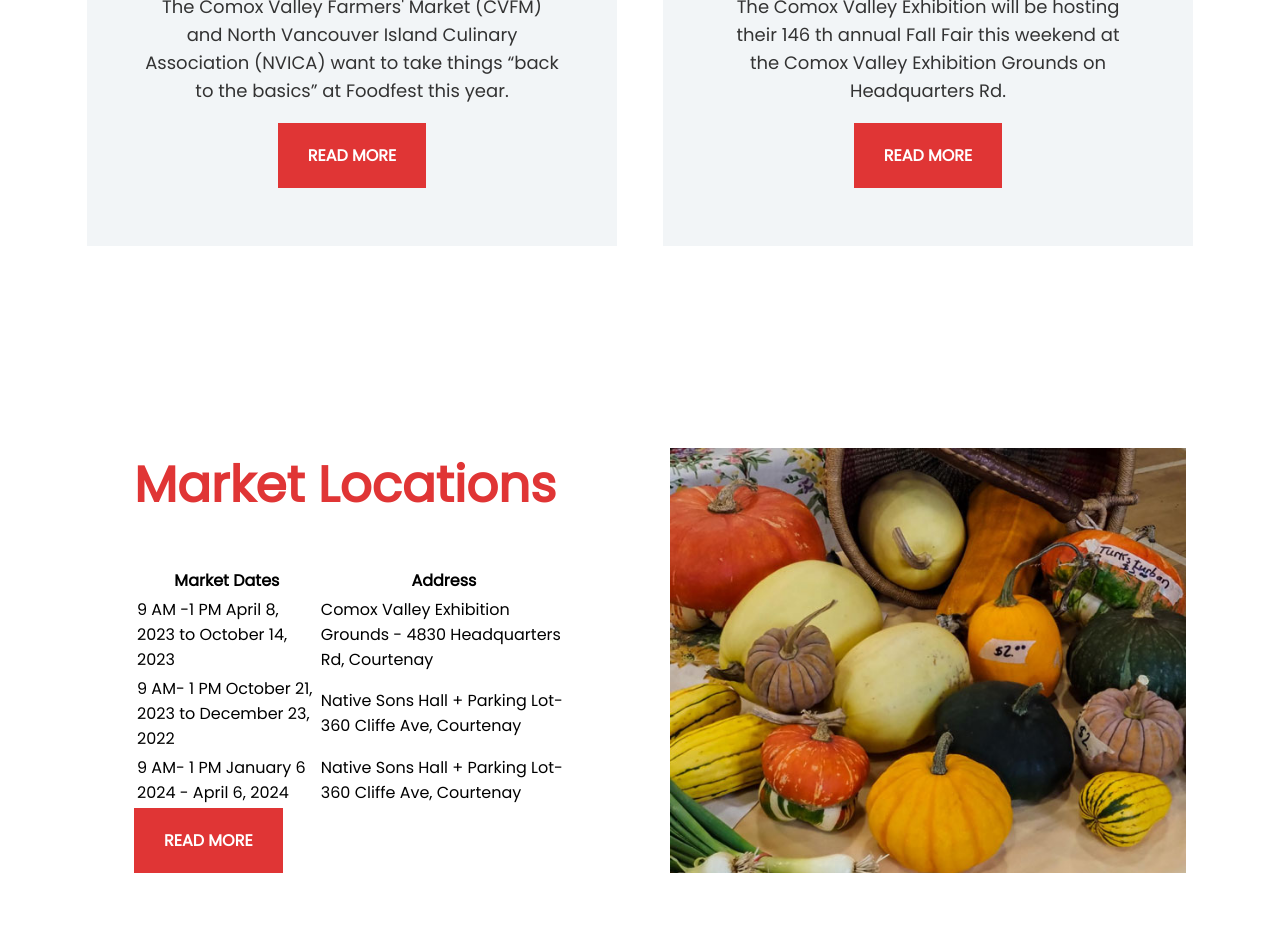
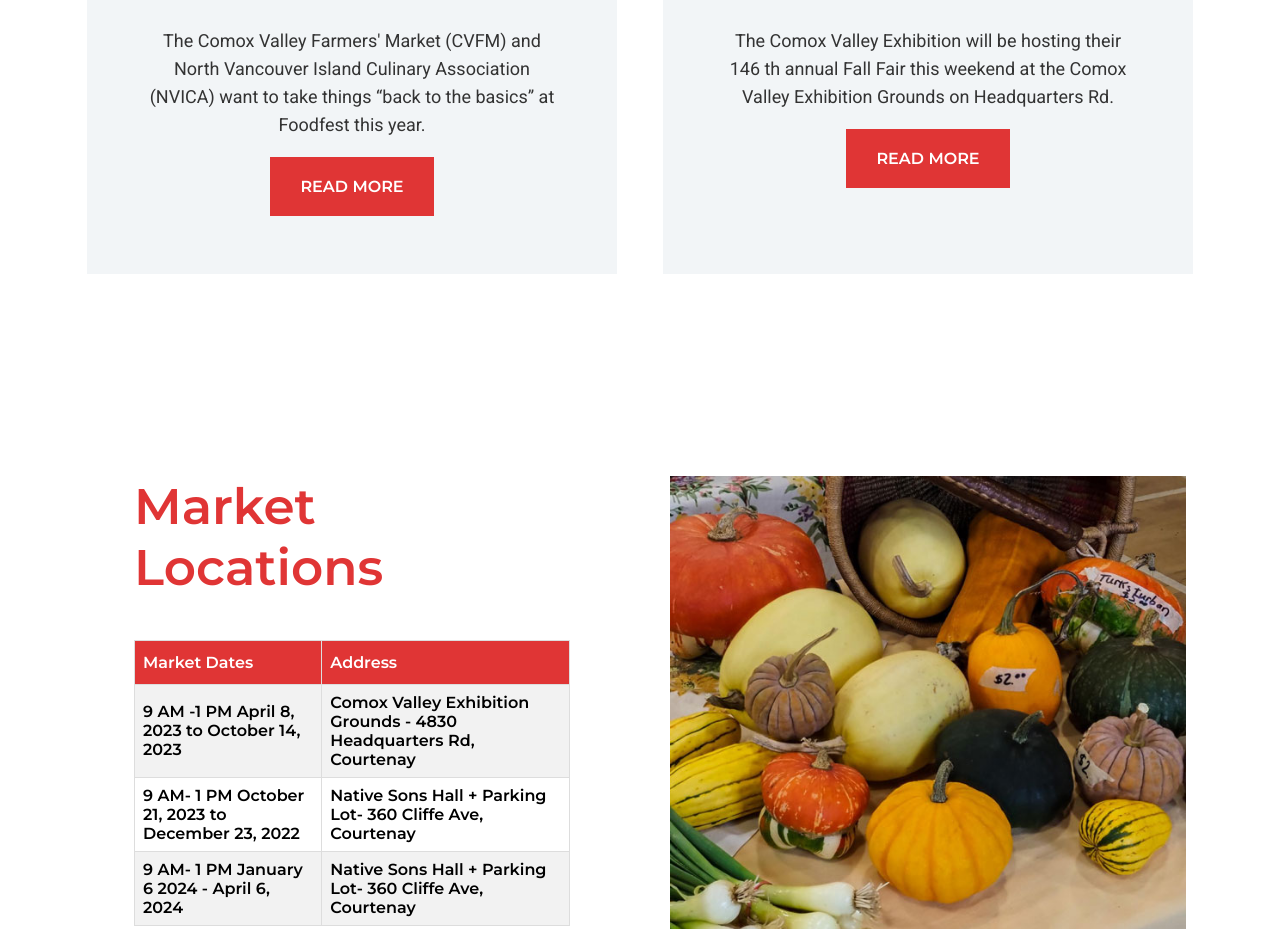
Before and after one commit to nic-dgl103-f23-cvs2/project-kuljit95, a plain HTML site: page index.html in a window 1280 px wide. Shown: the part 1641-2570 px from the top of the page. Drawn offline with Linux system fonts and the light colour scheme; a web font is replaced by a local one.

Commit message:
Project
Now, I applied the table into the homepage and I also tried to make few changes in other parts.

```diff
--- a/index.html
+++ b/index.html
@@ -6,8 +6,8 @@
     <title>Project</title>
     <link rel="stylesheet" href="style.css">
     <link rel="stylesheet" href="https://cdnjs.cloudflare.com/ajax/libs/font-awesome/4.7.0/css/font-awesome.min.css">
-    <link href="https://fonts.googleapis.com/css2?family=Montserrat&family=Open+Sans&family=Poppins&family=Roboto:ital@0;1&family=Stint+Ultra+Condensed&display=swap" rel="stylesheet">
-    <link rel="preconnect" href="https://fonts.googleapis.com">
+    <link href="https://fonts.googleapis.com/css2?family=Montserrat:wght@600&family=Roboto&display=swap" rel="stylesheet">
+    <link href="https://fonts.googleapis.com/css2?family=Roboto&display=swap" rel="stylesheet">
 </head>
 <body>
     <!-- navigation -->
@@ -17,7 +17,7 @@
             <a class="toggle" onclick="showNav()"><i class="fa fa-bars" aria-hidden="true"></i></a>
             <ul id="nav-items">
                 <li>
-                    <a href="#aboutus"> <span>ABOUT US</span> </a>
+                    <a href="index.html"> <span>HOME</span> </a>
                 </li>
                 <li>
                     <a href="#vendors"> <span>VENDORS</span> </a>
@@ -28,7 +28,7 @@
                 <li>
                     <a href="contactus.html"> <span>CONTACT US</span> </a>
                 </li>
-                <li><a href="#" class="login button">Login</a></li>
+                <li><a href="contactus.html" class="login button">Login</a></li>
             </ul>
         </nav>
     </header>
@@ -75,7 +75,7 @@
             <div class="works">
                 <div class="work">
                     <h2>Market Locations</h2>
-                    <table>
+                    <table id="market">
                         <tr>
                             <th>Market Dates</th>
                             <th>Address</th>
@@ -134,7 +134,7 @@
         <div class="call-to-action">
             <h2>Start using Form today</h2>
             <p class="description">Your information is secure and encrypted, consectetur adipisicing elit, sed do eiusmod tempor incididunt ut labore et dolore magna aliquat enim ad minim.</p>
-            <a class="button" href="#">DOWNLOAD</a>
+            <a class="button" href="contactus.html">CONTACT US</a>
         </div>
     </div>
     <!-- Footer -->
--- a/style.css
+++ b/style.css
@@ -6,7 +6,6 @@ body,
 .button {
 	margin: 0;
 	font-family: 'Montserrat', sans-serif;
-	font-family: 'Poppins', sans-serif;
 }
 
 body {
@@ -30,6 +29,7 @@ input, select, textarea {
 }
 
 p {
+	font-family: 'Roboto', sans-serif;
     color: #333;
 	font-size: 18px;
 	line-height: 28px;
@@ -221,6 +221,38 @@ section.hero {
     padding: 0 0 2em 0;
 }
 /* Close: sections */
+/* Start: Market table */
+
+#market {
+    font-family: 'Montserrat', sans-serif;
+    border-collapse: collapse;
+    width: 100%;
+    margin-bottom: 30px;
+}
+
+#market td,
+#market th {
+    border: 1px solid #ddd;
+    padding: 8px;
+}
+
+#market tr:nth-child(even) {
+    background-color: #f2f2f2;
+}
+
+#market tr:hover {
+    background-color: #ddd;
+}
+
+#market th {
+    padding-top: 12px;
+    padding-bottom: 12px;
+    text-align: left;
+    background-color: #e03535;
+    color: white;
+}
+
+/* Close: Market table */
 
 /* Start: Call to action */
 
@@ -264,6 +296,7 @@ p.date {
     color: #e03535;
     font-weight: 500;
     font-size: 30px;
+	font-family: 'Montserrat', sans-serif;
 }
 
 .description {
```
Also changed, not shown: blog.html (+5 -5 lines), contactus.html (+5 -5 lines).
